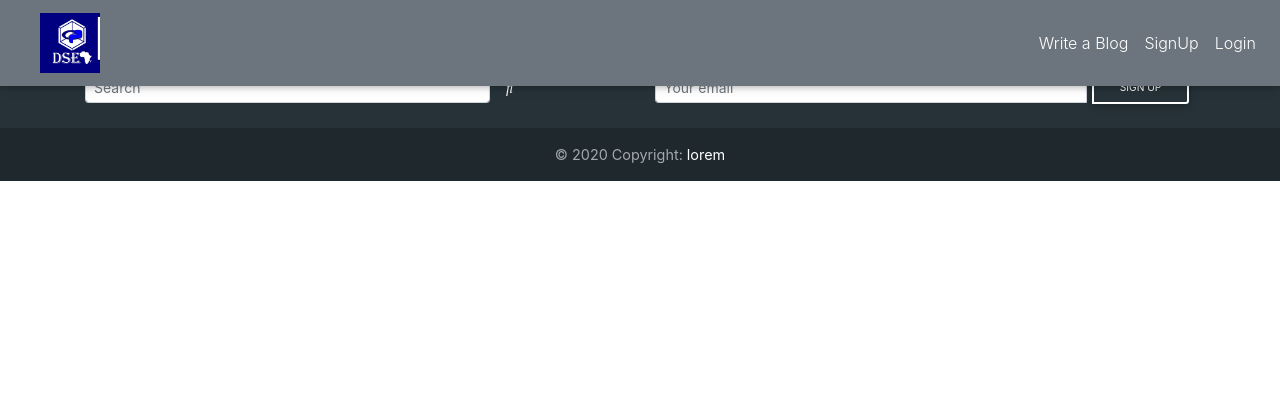
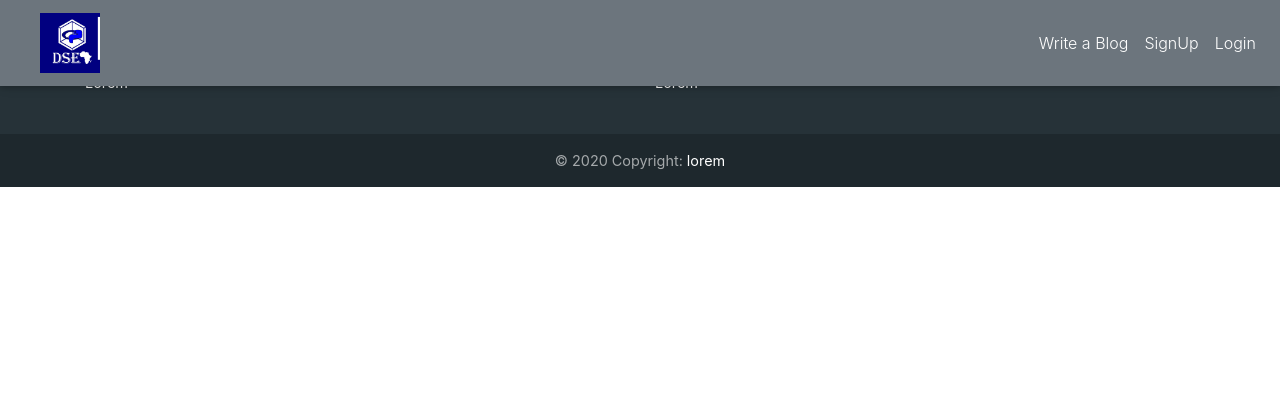
Before and after one commit to DataScienceEastAfrica/DSEA-website, a Django app: page /Blogs/ in a window 1280 px wide. Shown: the top 420 px of the page. Run offline with Django 3.2, Linux system fonts and the light colour scheme; some libraries are stand-ins or nearby versions.

Commit message:
add footer

```diff
--- a/MyProject/templates/base.html
+++ b/MyProject/templates/base.html
@@ -51,22 +51,10 @@
 		<div class="container">
 		<div class="row">
 			<div class="col-md-6 mb-4">
-			<form class="form-inline">
-				<input class="form-control form-control-sm mr-3 w-75" type="text" placeholder="Search"
-				aria-label="Search">
-				<i class="fas fa-search" aria-hidden="true"></i>
-			</form>
+				<p>Lorem</p>
 			</div>
 			<div class="col-md-6 mb-4">
-
-			<form class="input-group">
-				<input type="text" class="form-control form-control-sm" placeholder="Your email"
-				aria-label="Your email" aria-describedby="basic-addon2">
-				<div class="input-group-append">
-				<button class="btn btn-sm btn-outline-white my-0" type="button">Sign up</button>
-				</div>
-			</form>
-
+				<p>Lorem</p>
 			</div>
 		</div>
 		</div>
```
